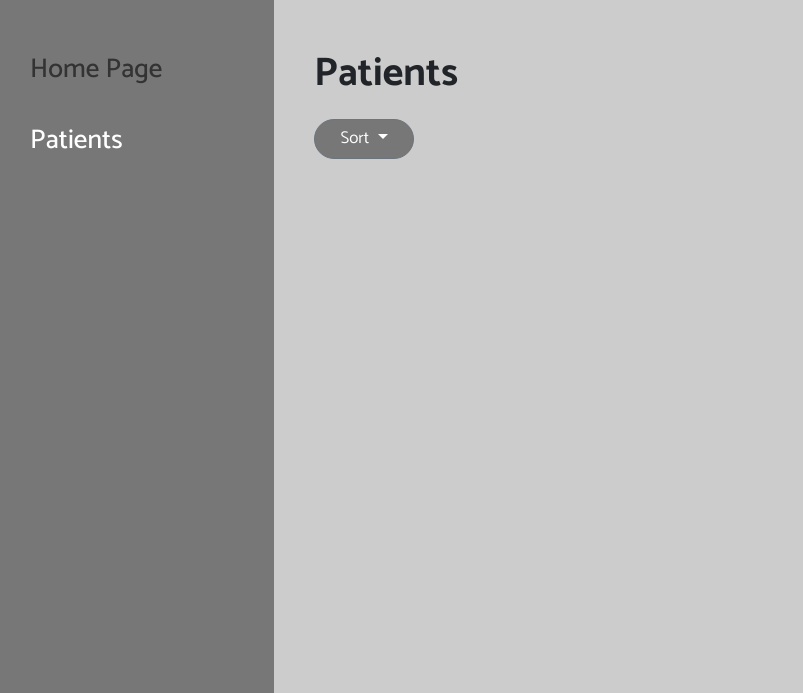
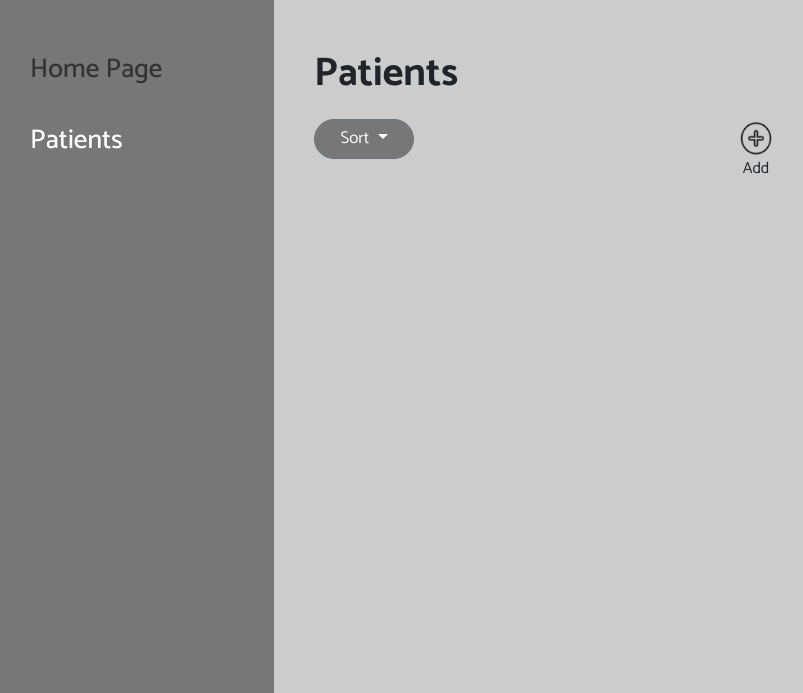
Before and after one commit to eliyasamary/Medigment, a PHP site: page /dashboard/list.php in a window 1280 px wide. Shown: the part 107-800 px from the top of the page, without its empty margins (6-809 px from the left). Run offline with PHP 8.4, Linux system fonts and the light colour scheme; the visitor is signed in with stand-in values (Sample User, id 1); data that the repository does not hold is empty.

Commit message:
Add files via upload

```diff
--- a/css/style.css
+++ b/css/style.css
@@ -120,8 +120,9 @@ main {
 }
 #modify-btns{
     display: flex;
-    justify-content: center;
+    justify-content: space-between;
     gap: 10px;
+    width: 100%;
 }
 .btn-secondary{
     width: 100px;
@@ -131,7 +132,7 @@ main {
 }
 .list-group{
     margin-bottom: 10px;
-    width: 90%;
+    width: 100%;
 }
 #list{
     display: flex;
@@ -153,14 +154,12 @@ main {
     font-size: 40px;
 }
 .modify{
-    width: 100%;
     display: flex;
     flex-direction: row;
     margin-bottom: 20px;
     align-items: flex-end;
     margin-left: 40px;
     margin-top: 13px;
-    width: 740px;
 }
 div.search-bar{
     width: 419px;
@@ -512,6 +511,10 @@ a.link-style1:visited{
 .save-account-btn{
     margin-left: 40px;
 }
+.list-container{
+    width: 90%;
+}
+
 
 
 
@@ -529,13 +532,16 @@ a.link-style1:visited{
         justify-content: space-between;
     }
     #list{
-        max-width: 852px;
+        /* max-width: 852px; */
     }
     .patient-bed{
         display: none;
     }
     .list-group-item{
         height: 80px;
+    }
+    .list-container{
+        width: 50%;
     }
 }
 
@@ -589,7 +595,7 @@ a.link-style1:visited{
     }
     #list{
         align-items: center;
-        margin-left: 0px;
+        /* margin-left: 0px; */
     }
     .paitent-options{
         height: 30px;
@@ -630,6 +636,11 @@ a.link-style1:visited{
     #landing-img{
         display: none;
     }
+    #modify-btns{
+        display: flex;
+        justify-content: center;
+        gap: 10px;
+    }
     /* #landing-content{
         width: 100%;
         display: flex;
--- a/list.php
+++ b/list.php
@@ -122,6 +122,7 @@ session_start();
         }
         ?>
       </div>
+    <div class="list-container">
         <div class="modify">
             <div id="modify-btns">
             <div class="dropdown">
@@ -131,6 +132,7 @@ session_start();
                 <ul class="dropdown-menu dropdown-menu-dark" id="nav-place">
                 </ul>
             </div>
+            <div class="icon-with-text"><a href=""><img src="./images/add.png" alt="add" class="sm-icon"></a><span>Add</span></div>
             </div>
         </div>
         <section id="list">
@@ -203,6 +205,7 @@ session_start();
             </div>
         </section>
     </div>
+    </div>
   </main>
 </body>
 </html>
```
Lines whose indentation alone changed are shown as unchanged.
